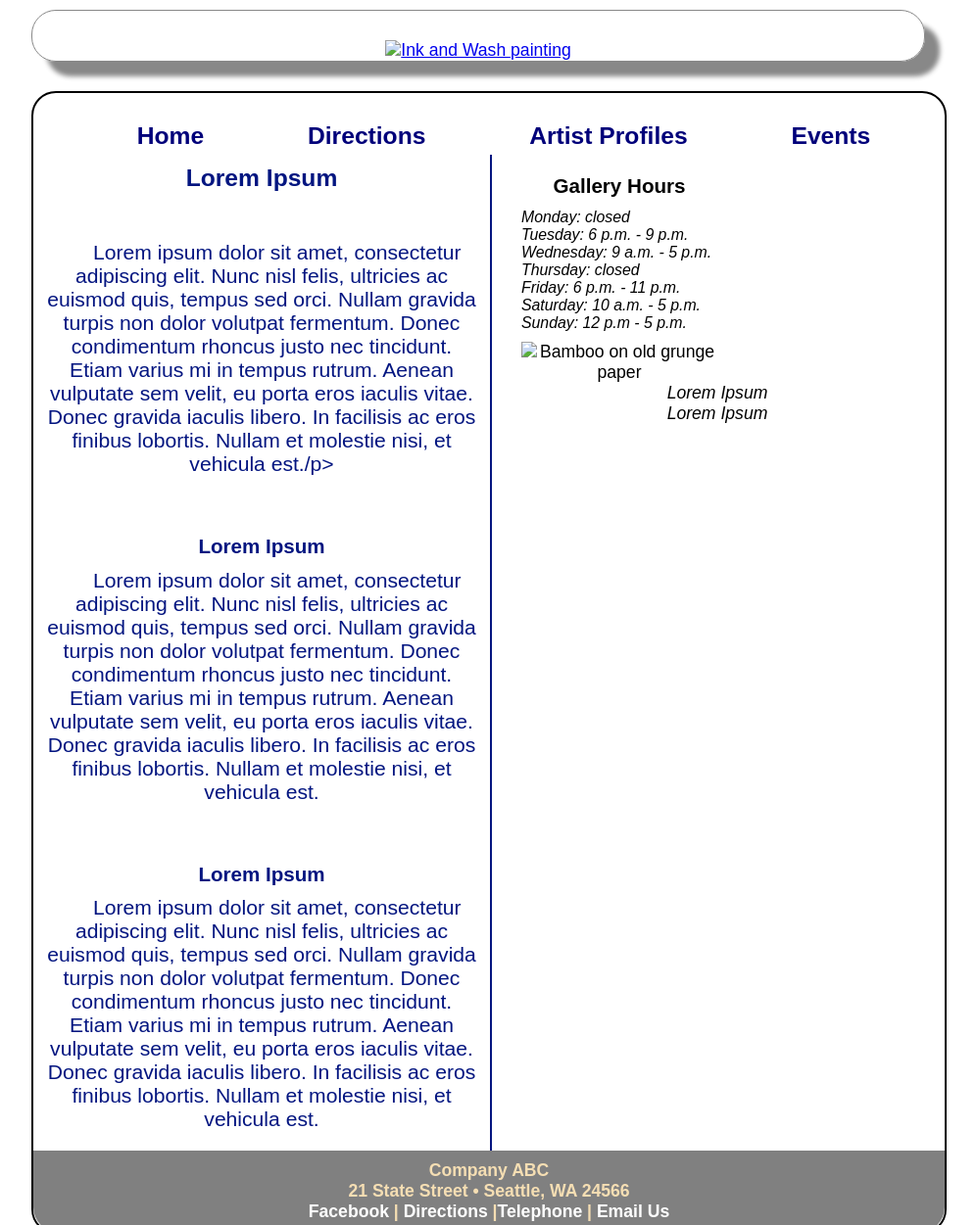
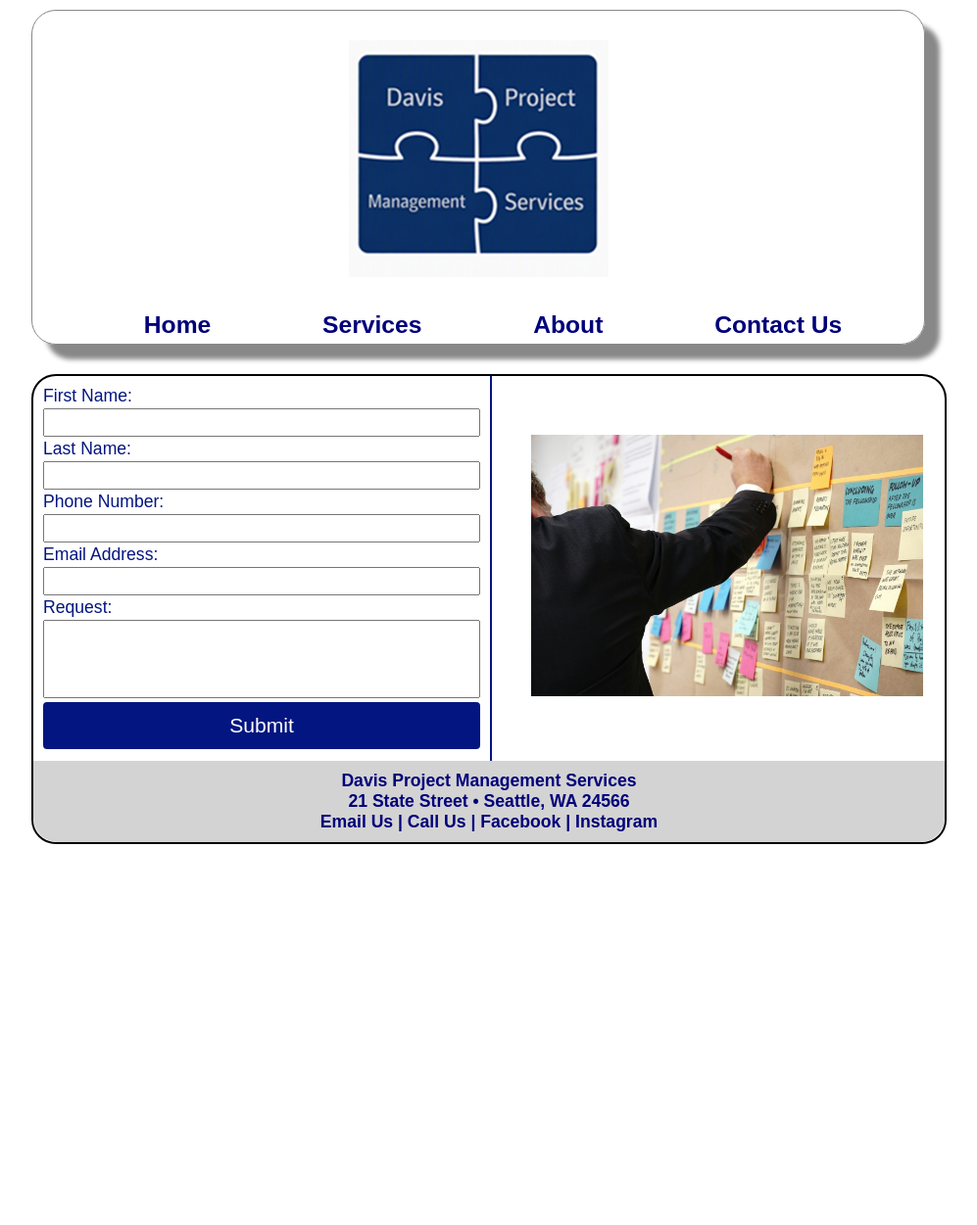
Before and after one commit to adavis0205/Davis_Final-Project, a plain HTML site: page contactus.html in a window 1280 px wide. Shown: the top 1251 px of the page at 98% size, without its empty margins (143-1140 px from the left). After the commit the page ends 872 px from the top, so only its background shows below. Drawn offline with Linux system fonts and the light colour scheme.

Commit message:
Add files via upload

```diff
--- a/contactus.html
+++ b/contactus.html
@@ -3,15 +3,15 @@
   <head>
 	<!--
 		Final Project CMIS 410
-		Author: Your Name
-		Date: Today's date
+		Author: Ashlyn Davis
+		Date: 11/25/2026
 
 		These web pages are for educational purposes only, all content should be considered fictional.
 
 	-->
 
 <meta http-equiv = "Content-Type" content = "text/html; charset=utf-8" />
-<title>Company Title</title>
+<title>Davis Project Management Services</title>
    <link href="css/styles.css" rel="stylesheet" />
 
 
@@ -23,62 +23,53 @@
 
 <header>
 
-<a href="index.html"><img src="images/inkwashgallery.jpg" alt="Ink and Wash painting"/></a>
-
+<a href="index.html"><img src="images/DPMS_Logo_Cropped.png" alt="DPMS Logo"/></a>
+<nav>
+	<ul>
+	  <li><a href = "index.html">Home</a></li>
+	  <li><a href = "services.html">Services</a></li>
+	  <li><a href = "about.html">About</a></li>
+	  <li><a href = "contactus.html">Contact Us</a></li>
+	</ul>
+</nav>
 </header>
 
 <div id = "wrapper">
 
-<nav>
-	<ul>
-	  <li><a href = "index.html">Home</a></li>
-	  <li><a href = "directions.html">Directions</a></li>
-	  <li><a href = "artist.html">Artist Profiles</a></li>
-	  <li><a href = "events.html">Events</a></li>
-	</ul>
-</nav>
+
 
 <article id = "main">
 
-<h2>Lorem Ipsum</h2>
-	<p>Lorem ipsum dolor sit amet, consectetur adipiscing elit. Nunc nisl felis, ultricies ac euismod quis, tempus sed orci. Nullam gravida turpis non dolor volutpat fermentum. Donec condimentum rhoncus justo nec tincidunt. Etiam varius mi in tempus rutrum. Aenean vulputate sem velit, eu porta eros iaculis vitae. Donec gravida iaculis libero. In facilisis ac eros finibus lobortis. Nullam et molestie nisi, et vehicula est./p>
-
-<h3>Lorem Ipsum</h3>
-	<p>Lorem ipsum dolor sit amet, consectetur adipiscing elit. Nunc nisl felis, ultricies ac euismod quis, tempus sed orci. Nullam gravida turpis non dolor volutpat fermentum. Donec condimentum rhoncus justo nec tincidunt. Etiam varius mi in tempus rutrum. Aenean vulputate sem velit, eu porta eros iaculis vitae. Donec gravida iaculis libero. In facilisis ac eros finibus lobortis. Nullam et molestie nisi, et vehicula est.</p>
-
-<h3>Lorem Ipsum</h3>
-	<p>Lorem ipsum dolor sit amet, consectetur adipiscing elit. Nunc nisl felis, ultricies ac euismod quis, tempus sed orci. Nullam gravida turpis non dolor volutpat fermentum. Donec condimentum rhoncus justo nec tincidunt. Etiam varius mi in tempus rutrum. Aenean vulputate sem velit, eu porta eros iaculis vitae. Donec gravida iaculis libero. In facilisis ac eros finibus lobortis. Nullam et molestie nisi, et vehicula est.</p>
+<form>
+	<label for="fname">First Name:</label><br>
+	<input type="text" id="fname" name="fname"><br>
+	<label for="lname">Last Name:</label><br>
+	<input type="text" id="lname" name="lname"><br>
+	<label for="phone">Phone Number:</label><br>
+	<input type="tel" id="phone" name="phone"><br>
+	<label for="email">Email Address:</label><br>
+	<input type="email" id="email" name="email">
+	<label for="request">Request:</label><br>
+	<input type="text" id="request" name="request"><br>
+	<input type="submit" value="Submit">
+</form>
 
 </article> <!-- end main -->
 
 <aside>
 
-<h3>Gallery Hours</h3>
+<figure>
+  <img src = "images/Picture1.jpg" alt = "person is writing on a corkboard full of sticky notes" id="cork-board" />
 
-	<p>Monday: closed</p>
-	<p>Tuesday: 6 p.m. - 9 p.m.</p>
-	<p>Wednesday:  9 a.m. - 5 p.m.</p>
-	<p>Thursday: closed</p>
-	<p>Friday: 6 p.m. - 11 p.m.</p>
-	<p>Saturday: 10 a.m. - 5 p.m.</p>
-	<p>Sunday: 12 p.m - 5 p.m.</p>
-
-<figure>
-  <img src = "images/bamboo.jpg" alt = "Bamboo on old grunge paper"  />
-
-  <figcaption>
-    Lorem Ipsum<br />
-    Lorem Ipsum
-  </figcaption>
 </figure>
 
 </aside>
 
 <footer>
 
-	<p>Company ABC<br />
+	<p>Davis Project Management Services<br />
 	21 State Street &bull; Seattle, WA 24566<br />
-	<a href = "https://facebook.com" target="_blank">Facebook</a> | <a href = "#">Directions</a> |<a href = "#">Telephone</a> | <a href = "#">Email Us</a></p>
+	<a href = "mailto:a.davis@davispmservices.com">Email Us</a> | <a href = "tel:+11234567890">Call Us</a> | <a href = "https://facebook.com" target="_blank">Facebook</a> | <a href = "https://instagram.com" target="_blank">Instagram</a> </p>
 
 </footer>
 
--- a/css/styles.css
+++ b/css/styles.css
@@ -113,6 +113,29 @@ figcaption {
 	width: 100%
 }
 
+input{
+	width: 100%;
+	padding: 5px;
+	margin: 2px 0;
+	box-sizing: border-box;
+}
+
+input[type=submit]{
+	background-color: rgb(3,21,128);
+	color: white;
+	padding: 12px 20px;
+	border: 2px;
+	border-color: black;
+	border-radius: 4px;
+	cursor: pointer;
+	font-size: 1.2em;
+}
+
+input[name="request"]{
+	width: 100%;
+	height: 80px;
+}
+
 aside {
     width: 200px;
     margin: 0 5px 0 20px;
@@ -135,6 +158,16 @@ img#cluttered-papers{
 	display: block;
 	width: 400px;
 	margin: 30px 175px 0px 0px;
+	padding: 10px;
+	float: left;
+	margin-left: auto;
+	margin-right: auto;
+}
+
+img#cork-board{
+	display: block;
+	width: 400px;
+	margin: 30px 200px 0px 0px;
 	padding: 10px;
 	float: left;
 	margin-left: auto;
@@ -168,9 +201,9 @@ footer {
     width: 910px;
     margin: 0;
     padding: 10px;
-    background-color: gray;
+    background-color: lightgray;
     clear: both;
-    color: wheat;
+    color: rgb(0,0,122);
     font-weight: bold;
     text-align: center;
 	border-bottom-left-radius: 25px;
@@ -185,7 +218,7 @@ footer {
 	border-right: 2px solid;
 }/* navigation for footer */
 footer a:link {
-    color: white;
+    color: rgb(0,0,122);
     text-decoration: none;
 }
 
```
Also changed, not shown: about.html (+0 -1 lines), services.html (line endings or trailing spaces).
